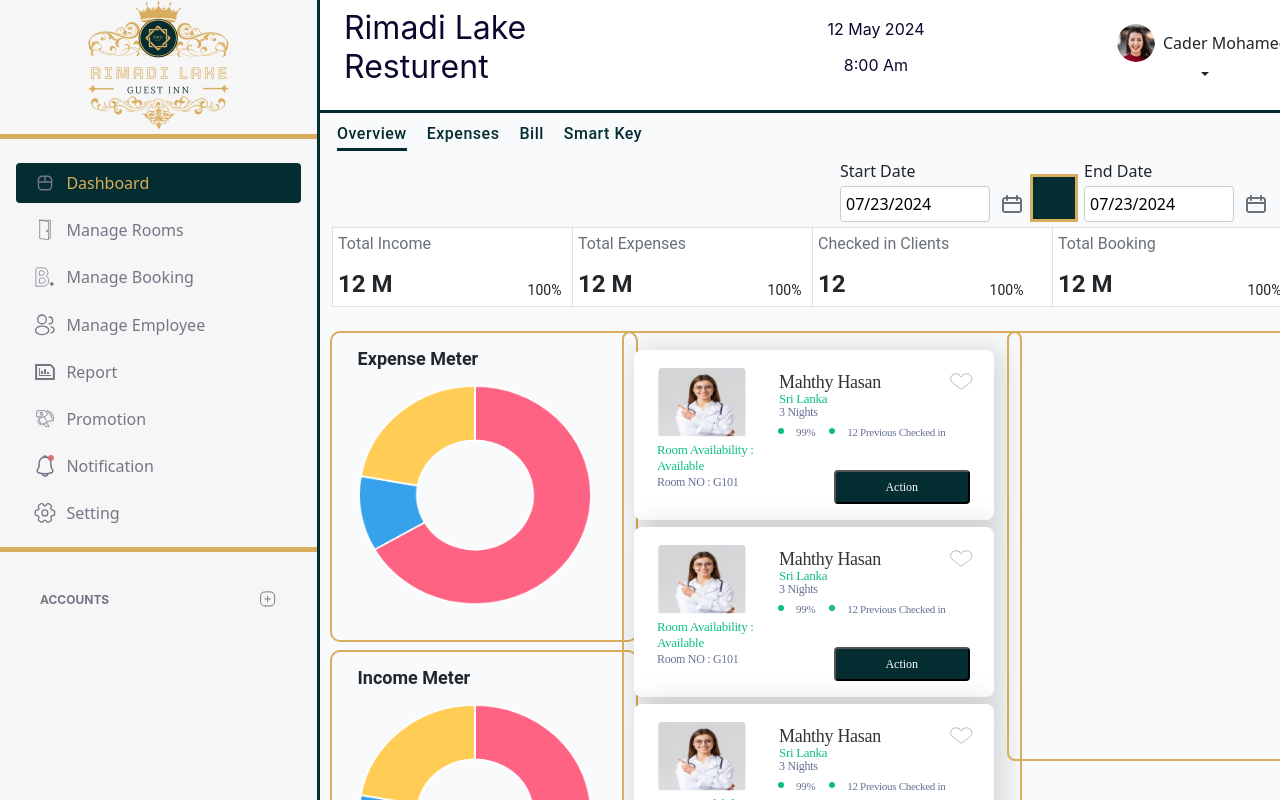
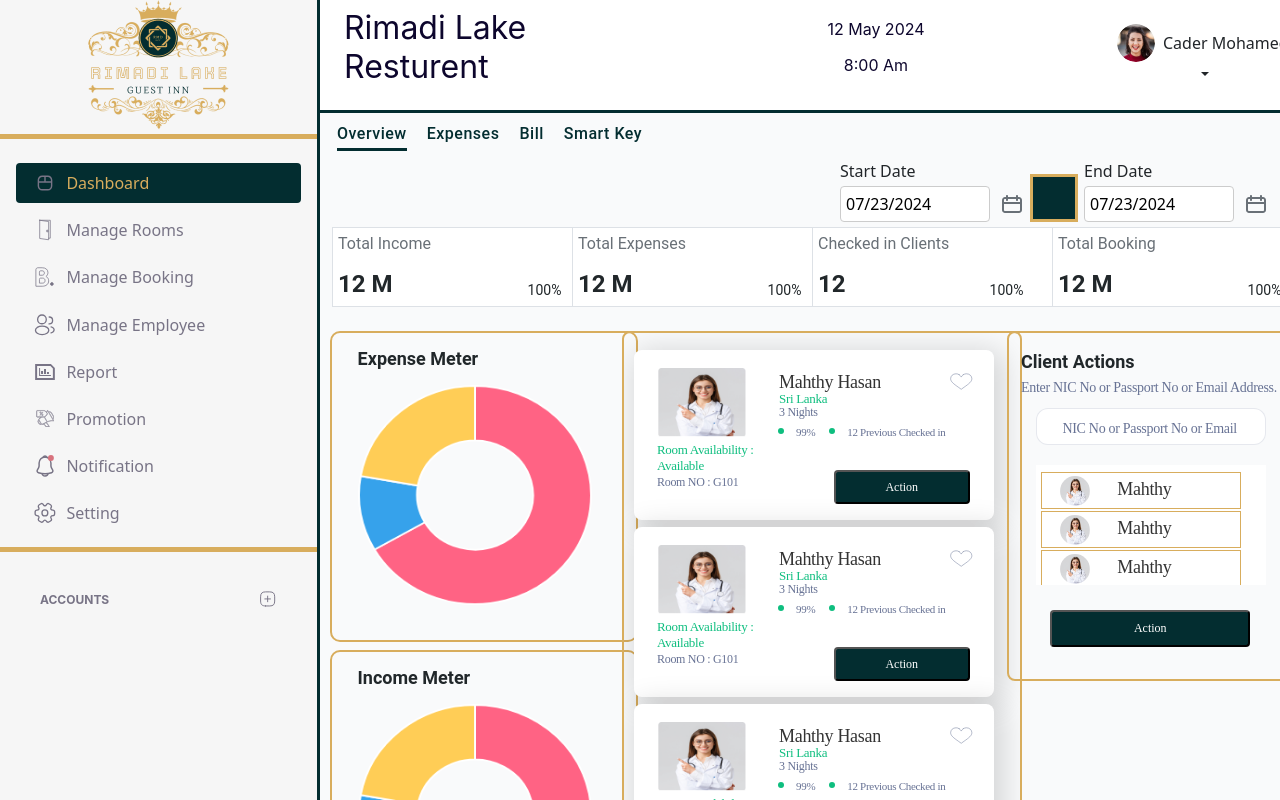
Before and after one commit to MahthyHasan/Rimadi, a React (Create React App) app in the folder Frontend/AdminUi/rhms/: page /dashboard-overview in a window 1280 px wide. Shown: the top 800 px of the page. Built offline with nearby package versions, Linux system fonts and the light colour scheme.

Commit message:
commiting Dashboard Froantend changes.

```diff
--- /dev/null
+++ b/Frontend/AdminUi/rhms/src/Componets/DashBoard/Components/PcSmall.js
@@ -0,0 +1,17 @@
+import React from 'react';
+import './dashCom.css';
+import ClientProfilePath from "../../../assets/DashBoard/client.png";
+
+function PcSmall({name}) {
+  return (
+    <div className='profile-small-card-search-results'>
+        <img
+        src={ClientProfilePath}
+        className='small-card-profile-picture'
+        />
+        <p className='small-card-profile-name'>{name}</p>
+    </div>
+  )
+}
+
+export default PcSmall
--- a/Frontend/AdminUi/rhms/src/Componets/DashBoard/Components/dashCom.css
+++ b/Frontend/AdminUi/rhms/src/Componets/DashBoard/Components/dashCom.css
@@ -302,3 +302,48 @@ line-height: normal;
 margin-right: 24px;
 
 }
+
+.profile-small-card-search-results{
+  width: 200px;
+  height: 37px;
+  background-color: transparent;
+  border: 0.5px solid #D8AD5D;
+  display: flex !important;
+  margin-top: 2px;
+}
+.small-card-profile-picture{
+  border-radius: 50% !important;
+  width: 30px;
+  height: 30px;
+  margin-top: 3px;
+  margin-left: 18px;
+
+}
+.small-card-profile-name{
+  color: #333;
+font-family: Rubik;
+font-size: 18px;
+font-style: normal;
+font-weight: 500;
+line-height: normal;
+letter-spacing: -0.3px;
+margin-top:6px;
+margin-left: 27px;
+}
+
+.client-action-button{
+  width: 200px;
+  height: 37px;
+  flex-shrink: 0;
+  border-radius: 4px;
+  background: #032D30;
+  color: #FFF;
+  font-family: Rubik;
+  font-size: 12px;
+  font-style: normal;
+  font-weight: 500;
+  line-height: normal;
+  margin-left: -66px;
+  margin-top: 25px;
+
+}
--- a/Frontend/AdminUi/rhms/src/Componets/DashBoard/Pages/Overview.js
+++ b/Frontend/AdminUi/rhms/src/Componets/DashBoard/Pages/Overview.js
@@ -6,9 +6,10 @@ import TopNavigationBar from "../Components/TopNavigationBar";
 import CustomDatePicker from "../Components/CustomDatePicker";
 import TopCardsSection from "../Components/TopCardsSection";
 
-import { Chart, ArcElement } from 'chart.js';
-import { Doughnut } from 'react-chartjs-2';
+import { Chart, ArcElement } from "chart.js";
+import { Doughnut } from "react-chartjs-2";
 import BookingRequestCard from "../Components/BookingRequestCard";
+import PcSmall from "../Components/PcSmall";
 
 // Registering the ArcElement
 Chart.register(ArcElement);
@@ -21,17 +22,19 @@ const tabs = [
 ];
 
 const data = {
-  labels: ['Red', 'Blue', 'Yellow'],
-  datasets: [{
-    label: 'My First Dataset',
+	labels: ["Red", "Blue", "Yellow"],
+	datasets: [
+		{
+			label: "My First Dataset",
 			data: [300, 50, 100],
 			backgroundColor: [
-      'rgb(255, 99, 132)',
-      'rgb(54, 162, 235)',
-      'rgb(255, 205, 86)'
+				"rgb(255, 99, 132)",
+				"rgb(54, 162, 235)",
+				"rgb(255, 205, 86)",
 			],
-    hoverOffset: 4
-  }]
+			hoverOffset: 4,
+		},
+	],
 };
 
 function Overview() {
@@ -80,13 +83,13 @@ function Overview() {
 						<div className="row">
 							<div className="chart-container-div">
 								<p className="chart-title-text">Expense Meter</p>
-              <Doughnut data={data} className="piechart-first-on-dashboard"/>
+								<Doughnut data={data} className="piechart-first-on-dashboard" />
 							</div>
 						</div>
 						<div className="row mt-2">
 							<div className="chart-container-div">
 								<p className="chart-title-text">Income Meter</p>
-              <Doughnut data={data} className="piechart-first-on-dashboard"/>
+								<Doughnut data={data} className="piechart-first-on-dashboard" />
 							</div>
 						</div>
 					</div>
@@ -95,7 +98,7 @@ function Overview() {
 							<BookingRequestCard
 								roomA="Available"
 								roomNo="G101"
-              clientName ="Mahthy Hasan"
+								clientName="Mahthy Hasan"
 								country="Sri Lanka"
 								duration="3 Nights"
 								rating="99"
@@ -104,7 +107,7 @@ function Overview() {
 							<BookingRequestCard
 								roomA="Available"
 								roomNo="G101"
-              clientName ="Mahthy Hasan"
+								clientName="Mahthy Hasan"
 								country="Sri Lanka"
 								duration="3 Nights"
 								rating="99"
@@ -113,7 +116,7 @@ function Overview() {
 							<BookingRequestCard
 								roomA="Available"
 								roomNo="G101"
-              clientName ="Mahthy Hasan"
+								clientName="Mahthy Hasan"
 								country="Sri Lanka"
 								duration="3 Nights"
 								rating="99"
@@ -122,7 +125,7 @@ function Overview() {
 							<BookingRequestCard
 								roomA="Available"
 								roomNo="G101"
-              clientName ="Mahthy Hasan"
+								clientName="Mahthy Hasan"
 								country="Sri Lanka"
 								duration="3 Nights"
 								rating="99"
@@ -131,19 +134,56 @@ function Overview() {
 							<BookingRequestCard
 								roomA="Available"
 								roomNo="G101"
-              clientName ="Mahthy Hasan"
+								clientName="Mahthy Hasan"
 								country="Sri Lanka"
 								duration="3 Nights"
 								rating="99"
 								pRecords="12"
 							/>
-
-
 						</div>
 					</div>
 					<div className="col-4 mt-4">
 						<div className="row">
-              <div className="client-action-div"></div>
+							<div className="client-action-div">
+								<div className="row">
+									<p className="client-action-heading">Client Actions</p>
+									<p className="clind-action-headline-description">
+										Enter NIC No or Passport No or Email Address.
+									</p>
+								</div>
+								<div className="row justify-content-center">
+									<div className="col-6 col-md-4">
+										<input
+											type="text"
+											className="client-action-input-text-field"
+											placeholder="NIC No or Passport No or Email "
+										/>
+									</div>
+								</div>
+								<div className="row justify-content-center">
+									<div className="col-6 col-md-4">
+										<div className="search-profile-div-profile-action">
+                      <PcSmall
+                      name="Mahthy"
+                      />
+                      <PcSmall
+                      name="Mahthy"
+                      />
+                      <PcSmall
+                      name="Mahthy"
+                      />
+                      <PcSmall
+                      name="Mahthy"
+                      />
+                    </div>
+									</div>
+								</div>
+                <div className="row justify-content-center">
+									<div className="col-6 col-md-4">
+                  <button className='client-action-button'>Action</button>
+									</div>
+								</div>
+							</div>
 						</div>
 						<div className="row"></div>
 					</div>
--- a/Frontend/AdminUi/rhms/src/Componets/DashBoard/Pages/dashPage.css
+++ b/Frontend/AdminUi/rhms/src/Componets/DashBoard/Pages/dashPage.css
@@ -1,14 +1,14 @@
 /* dashboard-Overview page Styles start */
-.top-Navigation-bar{
+.top-Navigation-bar {
 	margin-left: 5px;
 }
-.CustomDatePicker-on-overview-page-start-date{
+.CustomDatePicker-on-overview-page-start-date {
 	margin-top: -13px !important;
 }
-.CustomDatePicker-on-overview-page-end-date{
+.CustomDatePicker-on-overview-page-end-date {
 	margin-top: -13px !important;
 }
-.mid-block-with-arrow{
+.mid-block-with-arrow {
 	display: flex;
 	width: 48px;
 	height: 48px;
@@ -16,23 +16,22 @@ justify-content: center;
 	align-items: center;
 	gap: 10px;
 	align-self: stretch;
-background-color: #032D30;
-border: 3px solid #D8AD5D;
+	background-color: #032d30;
+	border: 3px solid #d8ad5d;
 	margin-top: 21px;
 	margin-left: 6px;
 	margin-right: 6px;
 }
 
-.top-card-body{
-
+.top-card-body {
 }
 
 /* Booking Request div */
-.booking-requests-div{
+.booking-requests-div {
 	width: 400px;
 	height: 629px;
 	border-radius: 8px;
-border: 2px solid #D8AD5D;
+	border: 2px solid #d8ad5d;
 	overflow-y: scroll;
 	overflow-x: hidden;
 	padding: 10px;
@@ -40,11 +39,67 @@ margin-left: -30px !important;
 }
 
 /* Client Action Div */
-.client-action-div{
+.client-action-div {
 	width: 290px !important;
-height: 430px;
+	height: 350px;
 	border-radius: 8px;
-border: 2px solid #D8AD5D;
-padding: 10px;
+	border: 2px solid #d8ad5d;
+	padding: 19px;
 	margin-left: 47px;
 }
+.client-action-heading {
+	width: 146.929px;
+	height: 27.534px;
+	flex-shrink: 0;
+	color: #21272a;
+
+	/* Heading/6 */
+	font-family: Roboto;
+	font-size: 18px;
+	font-style: normal;
+	font-weight: 700;
+	line-height: 110%; /* 19.8px */
+}
+.clind-action-headline-description {
+	color: #677294;
+	font-family: Rubik;
+	font-size: 14px;
+	font-style: normal;
+	font-weight: 400;
+	line-height: 165.6%; /* 23.184px */
+	letter-spacing: -0.3px;
+    margin-top: -20px !important;
+}
+.client-action-input-text-field {
+	width: 230px;
+	height: 37px;
+	border-radius: 12px;
+	border: 1px solid rgba(103, 114, 148, 0.16);
+	background: #fff;
+	margin-left: -5rem;
+	text-align: center;
+    margin-top: -10px !important;
+}
+
+.client-action-input-text-field::placeholder {
+	text-align: center;
+	color: #677294;
+	font-family: Rubik;
+	font-size: 14px;
+	font-style: normal;
+	font-weight: 400;
+	line-height: 165.6%; /* 23.184px */
+	letter-spacing: -0.3px;
+}
+
+.search-profile-div-profile-action {
+	width: 230px;
+	height: 120px;
+	background: #fff;
+	margin-left: -5rem;
+	align-items: center;
+	padding: 5px;
+	overflow-y: scroll;
+	overflow-x: hidden;
+    margin-top: 20px !important;
+}
```
Lines whose indentation alone changed are shown as unchanged.
